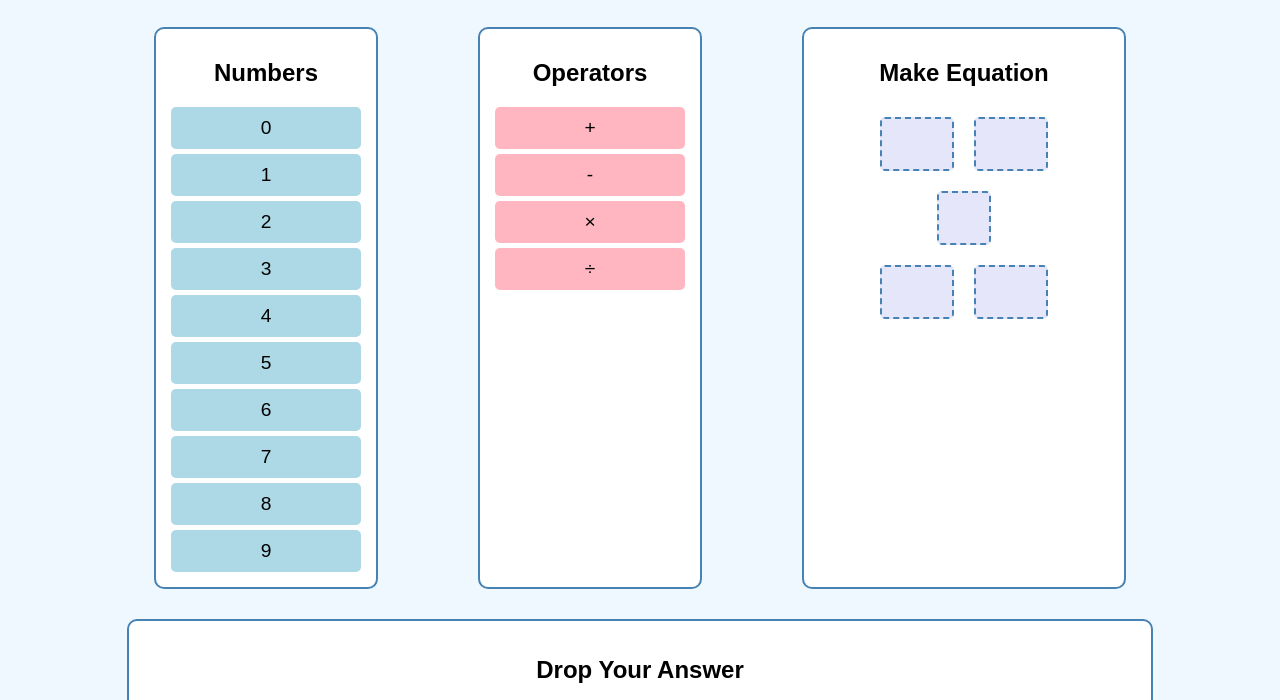
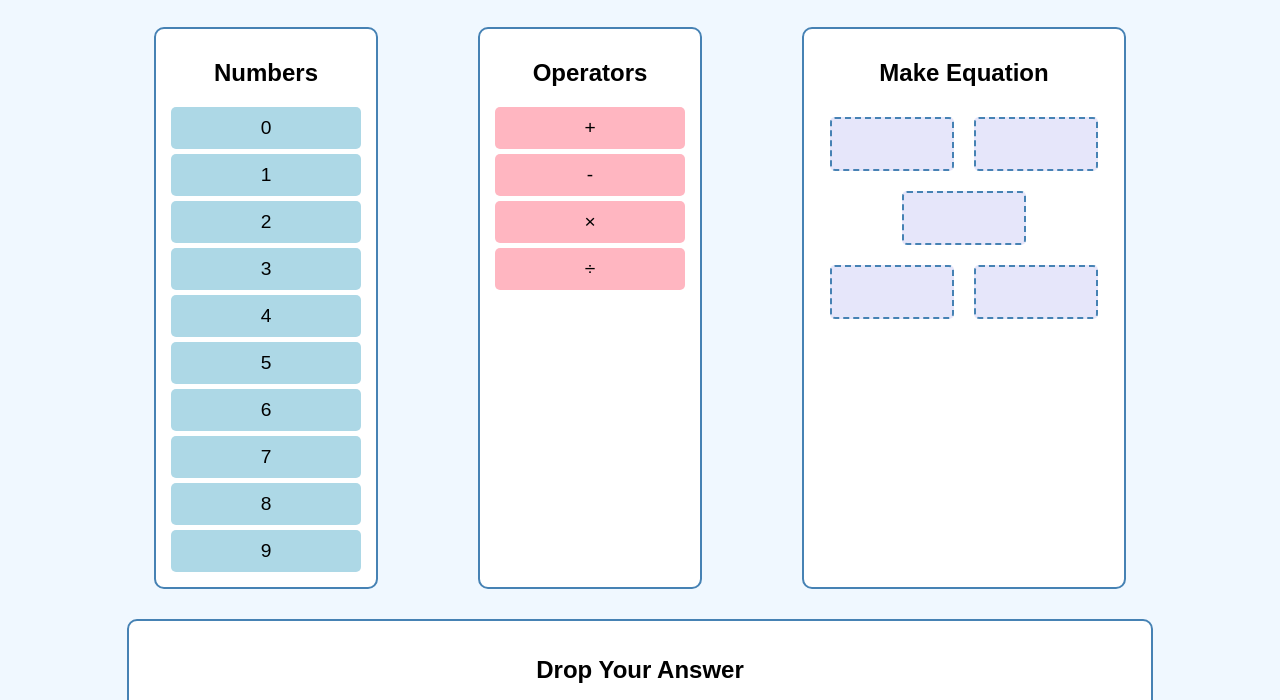
Before and after one commit to woodykwok/mathForkid, a plain HTML site: page index.html in a window 1280 px wide. Shown: the part 95-795 px from the top of the page. Drawn offline with Linux system fonts and the light colour scheme.

Commit message:
Update index.html

```diff
--- a/index.html
+++ b/index.html
@@ -117,12 +117,12 @@
         }
         .equation .drop-slot.number {
             min-height: 50px;
-            width: 70px;
+            width: 120px;
             font-size: 1.6em;
         }
         .equation .drop-slot#operator {
             min-height: 50px;
-            width: 50px;
+            width: 120px;
             font-size: 1.4em;
         }
         .result-box .drop-slot {
```
